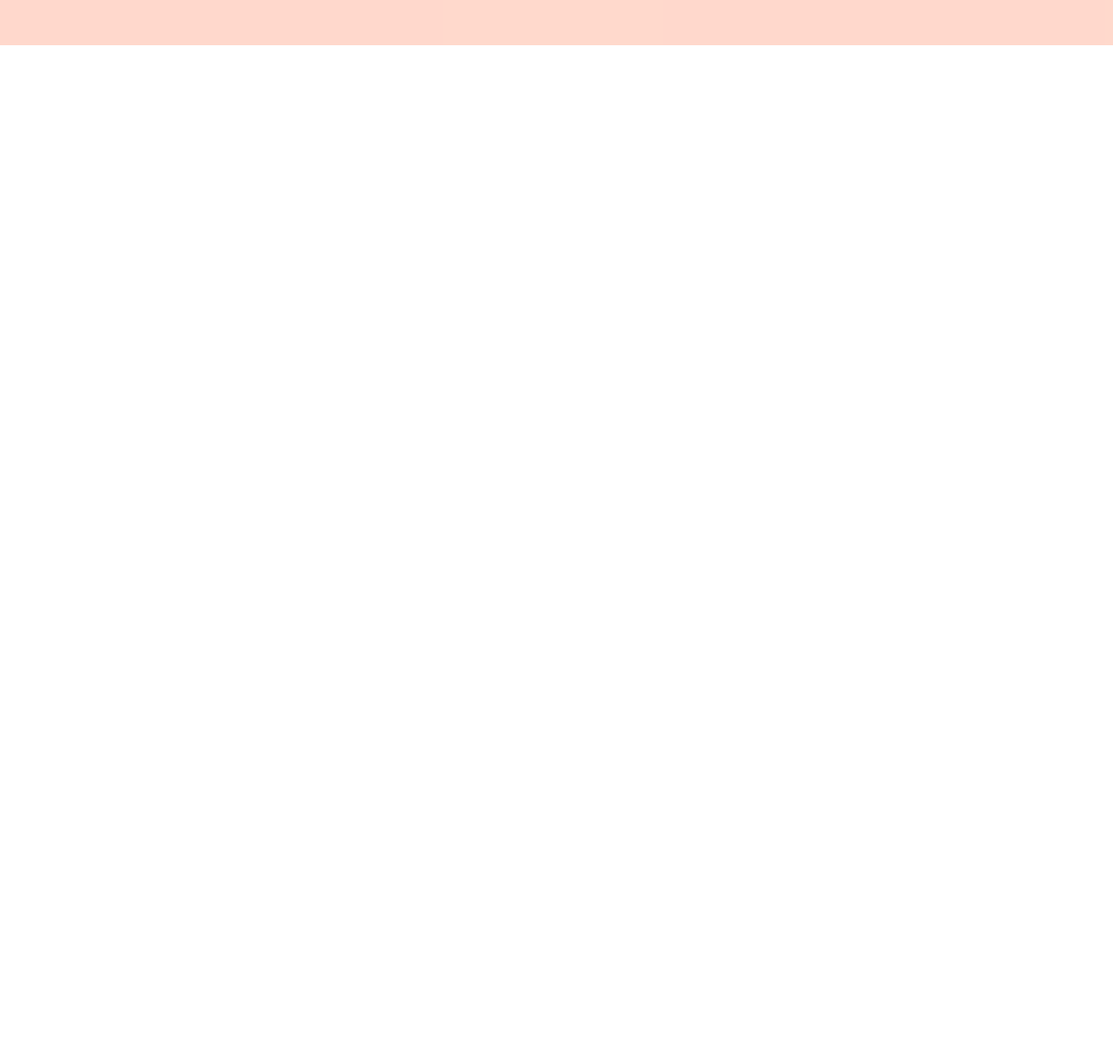
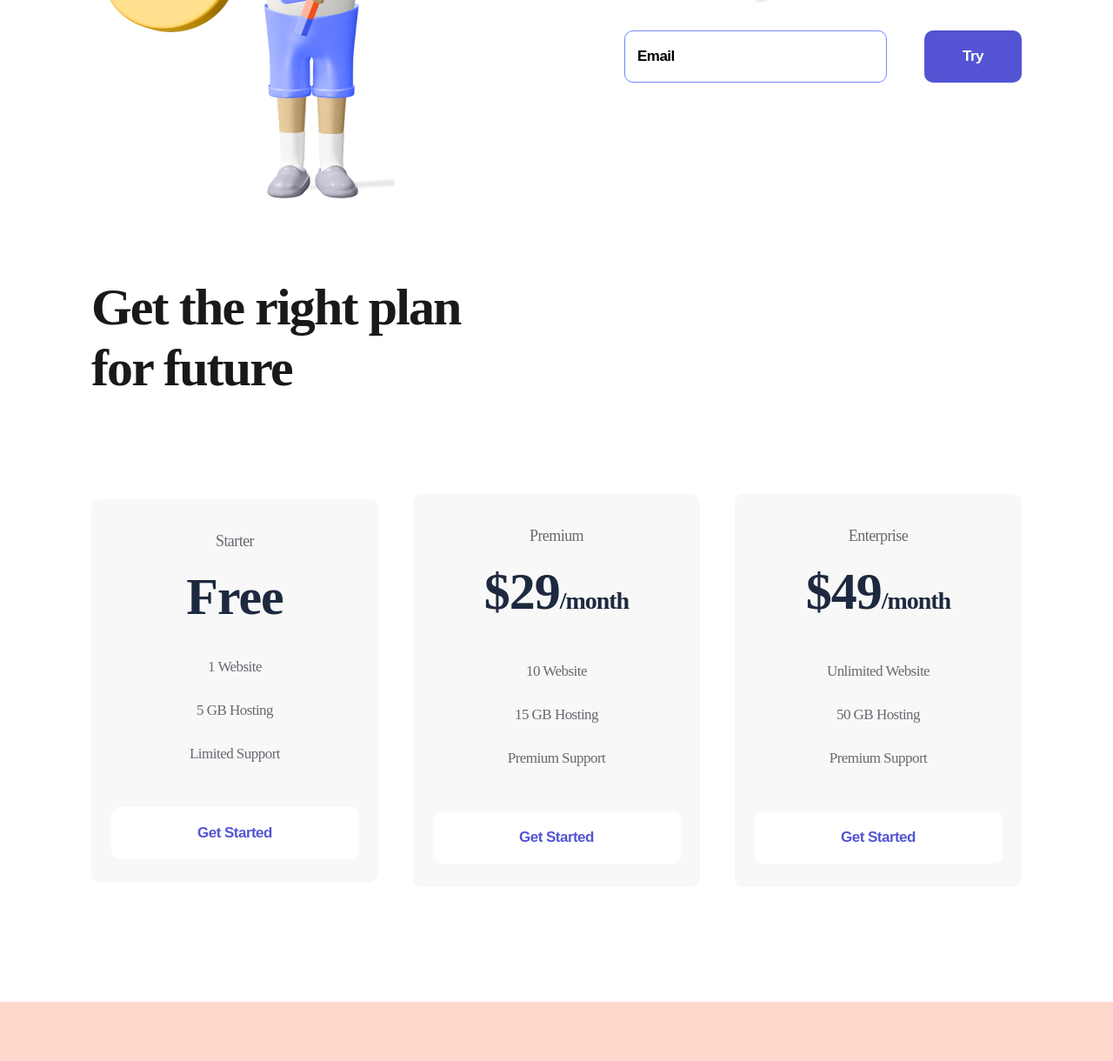
Before and after one commit to AnnaMikarey/logoipsum, a plain HTML site: page index.html in a window 1280 px wide. Shown: the part 1159-2379 px from the top of the page at 87% size. Before the commit the page ends 1211 px from the top, so only its background shows below. Drawn offline with Linux system fonts and the light colour scheme.

Commit message:
Add files via upload

```diff
--- a/index.html
+++ b/index.html
@@ -70,6 +70,77 @@
             </div>
         </div>
     </section>
+    <section class="container subscribe">
+        <div>
+            <img src="./img/secondman.png" alt="secondman">
+        </div>
+        <div>
+            <h2 class="subscribe__title">
+                Subscription index
+            </h2>
+            <form>
+                <input type="email" placeholder="Email" class="input">
+                <button class="button button__violet">
+                    Try
+                </button>
+            </form>
+        </div>
+    </section>
+    <section class="container plan">
+        <h2 class="plan__title">
+            Get the right plan for future
+        </h2>
+        <div class="plan__flex">
+            <div class="item">
+                <p class="item__text">
+                    Starter
+                </p>
+                <h3 class="item__title">
+                    Free
+                </h3>
+                <ul>
+                    <li class="item__li">1 Website</li>
+                    <li class="item__li">5 GB Hosting </li>
+                    <li class="item__li">Limited Support</li>
+                </ul>
+               <button class="button button__item">
+                    Get Started
+                </button>
+            </div>
+            <div class="item">
+                <p class="item__text">
+                    Premium
+                </p>
+                <h3 class="item__title">
+                    $29<span>/month</span>
+                </h3>
+                <ul>
+                    <li class="item__li">10 Website</li>
+                    <li class="item__li">15 GB Hosting </li>
+                    <li class="item__li">Premium Support</li>
+                </ul>
+               <button class="button button__item">
+                    Get Started
+                </button>
+            </div>
+            <div class="item">
+                <p class="item__text">
+                    Enterprise
+                </p>
+                <h3 class="item__title">
+                    $49<span>/month</span>
+                </h3>
+                <ul>
+                    <li class="item__li">Unlimited Website</li>
+                    <li class="item__li">50 GB Hosting </li>
+                    <li class="item__li">Premium Support</li>
+                </ul>
+               <button class="button button__item">
+                    Get Started
+                </button>
+            </div>
+        </div>
+    </section>
     <footer class="footer">
     <div class="container footer__flex">
         <div>
--- a/style/style.css
+++ b/style/style.css
@@ -21,7 +21,7 @@ h1{
     padding: 38px 0 47px;
 }
 
-.header__flex, .footer__flex, .about{
+.header__flex, .footer__flex, .about, .subscribe, .plan__flex{
     display:flex;
     justify-content: space-between;
     align-items: center;
@@ -120,3 +120,122 @@ h1{
 .footer{
     padding: 53px 0 ;
 }
+
+.subscribe{
+    margin-bottom: 85px;
+}
+
+.subscribe__title{
+    font-weight: 700;
+    font-size: 50px;
+    line-height: 57px;
+    letter-spacing: -1.56316px;
+    color: #19191B;
+    text-shadow: 0px 4px 4px rgba(0, 0, 0, 0.25);
+    margin-bottom: 38px;
+}
+
+.input{
+    width: 302px;
+    height: 60px;
+    border-radius: 10px;
+    border: 1px solid #7087FF;
+    padding-left: 14px;
+    box-sizing: border-box;
+    margin-right: 39px;
+
+}
+
+.input::placeholder, .input{
+    font-weight: 700;
+    font-size: 17px;
+    line-height: 22px;
+    letter-spacing: -0.531474px;
+    color: #000000;
+
+}
+
+.input:focus{
+    outline: none;
+}
+
+.item{
+    width: 330px;
+    background: #F8F8F8;
+    border-radius: 10px;
+    padding: 34px 0 27px;
+    text-align: center;
+
+}
+
+.item:hover{
+    transition: 500ms;
+    background: #FF7143;
+    box-shadow: 0px 32px 34px rgba(255, 112, 59, 0.317827);
+}
+
+.plan{
+    margin-bottom: 132px;
+}
+
+.plan__title{
+    font-weight: 700;
+    font-size: 60px;
+    line-height: 70px;
+    letter-spacing: -1.87579px;
+    color: #19191B;
+    max-width: 504px;
+    margin-bottom: 110px;
+}
+
+.item__text{
+    font-weight: 400;
+    font-size: 18px;
+    line-height: 28px;
+    letter-spacing: -0.562737px;
+    color: #696871;
+}
+
+.item:hover .item__text, .item:hover .item__title, .item:hover .item__li{
+    color: #FFFFFF;
+    transition: 500ms;
+}
+
+
+.item__title{
+    font-weight: 700;
+    font-size: 60px;
+    line-height: 56px;
+    letter-spacing: -1.03448px;
+    color: #1D293F;
+    margin: 22px 0 28px;
+}
+
+.item__title span{
+    font-size: 28px;
+    font-weight: 700;
+
+}
+
+.item__li{
+    font-weight: 400;
+    font-size: 17px;
+    line-height: 50px;
+    letter-spacing: -0.531474px;
+    color: #696871;
+    list-style: none;
+}
+
+.button__item{
+    width: 285px;
+    background: white;
+    color: #5454D4;
+    margin-top: 36px;
+
+}
+
+.item:hover .button__item{
+    background: #9F3919;
+    color: #FFFFFF;
+    transition: 500ms;
+}
```
Also changed, not shown: img/secondman.png (added).
